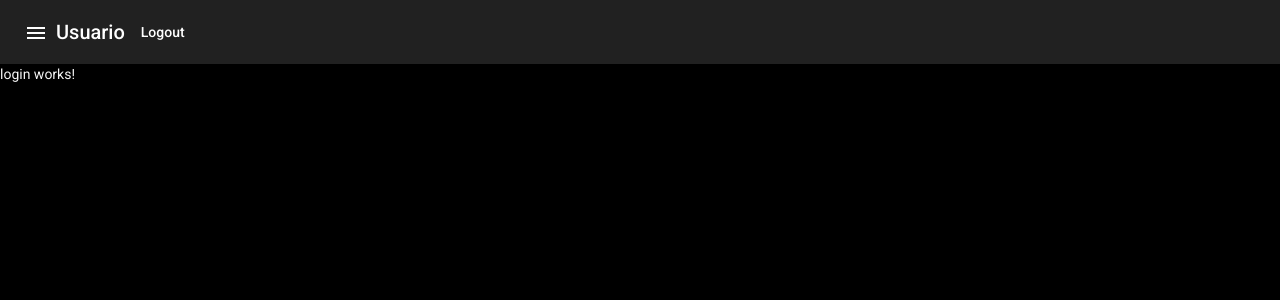
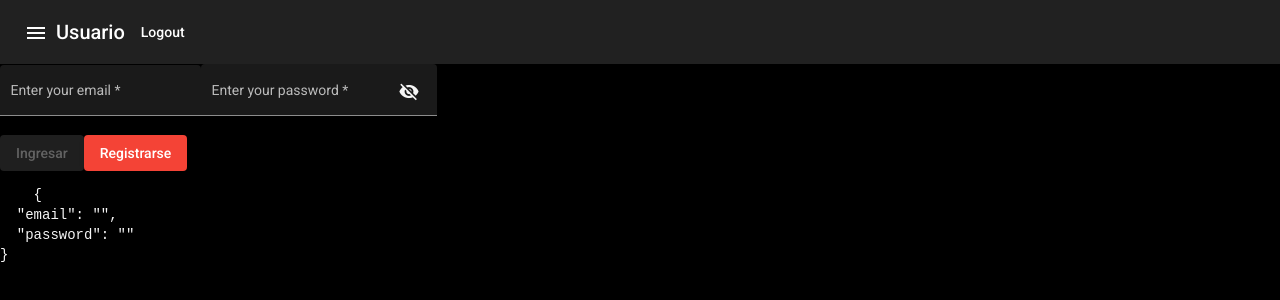
Before and after one commit to heberjbaez/evaluacion-tecnica-3, an Angular app: page /auth/login in a window 1280 px wide. Shown: the top 300 px of the page. Built offline with nearby package versions, Linux system fonts and the light colour scheme.

Commit message:
auth register/login implements

```diff
--- a/src/app/auth/pages/login/login.component.css
+++ b/src/app/auth/pages/login/login.component.css
@@ -0,0 +1,17 @@
+.form-login {
+    max-width: 400px;
+    height: 300px;
+}
+
+.example-right-align {
+    text-align: right;
+}
+
+input.example-right-align::-webkit-outer-spin-button,
+input.example-right-align::-webkit-inner-spin-button {
+    display: none;
+}
+
+input.example-right-align {
+    -moz-appearance: textfield;
+}
--- a/src/app/auth/pages/login/login.component.html
+++ b/src/app/auth/pages/login/login.component.html
@@ -1 +1,43 @@
-<p>login works!</p>
+<form [formGroup]="loginForm" (submit)="logIn()">
+  <div class="example-container">
+    <!-- Email -->
+    <mat-form-field appearance="fill">
+      <mat-label>Enter your email</mat-label>
+      <input
+        matInput
+        placeholder="pat@example.com"
+        formControlName="email"
+        required
+      />
+      <!-- <mat-error *ngIf="email.invalid">{{ getErrorMessage() }}</mat-error> -->
+    </mat-form-field>
+    <!-- Password -->
+    <mat-form-field appearance="fill">
+      <mat-label>Enter your password</mat-label>
+      <input
+        matInput
+        [type]="hide ? 'password' : 'text'"
+        formControlName="password"
+      />
+      <button
+        mat-icon-button
+        matSuffix
+        (click)="hide = !hide"
+        [attr.aria-label]="'Hide password'"
+        [attr.aria-pressed]="hide"
+      >
+        <mat-icon>{{ hide ? "visibility_off" : "visibility" }}</mat-icon>
+      </button>
+    </mat-form-field>
+  </div>
+  <button mat-raised-button color="primary" [disabled]="loginForm.invalid">
+    Ingresar
+  </button>
+  <button routerLink="/auth/register" mat-raised-button color="warn">
+    Registrarse
+  </button>
+</form>
+
+<pre>
+    {{ loginForm.value | json }}
+</pre>
--- a/src/app/auth/pages/login/login.component.ts
+++ b/src/app/auth/pages/login/login.component.ts
@@ -1,15 +1,35 @@
 import { Component, OnInit } from '@angular/core';
+import { FormControl, FormGroup, Validators } from '@angular/forms';
+import { Router } from '@angular/router';
+import { AuthService } from '../../services/auth.service';
 
 @Component({
   selector: 'app-login',
   templateUrl: './login.component.html',
-  styleUrls: ['./login.component.css']
+  styleUrls: ['./login.component.css'],
 })
 export class LoginComponent implements OnInit {
+  loginForm: FormGroup = new FormGroup({
+    email: new FormControl('', [Validators.required, Validators.email]),
+    password: new FormControl('', [Validators.required]),
+  });
 
-  constructor() { }
+  hide = true;
 
-  ngOnInit(): void {
+  constructor() {}
+
+  ngOnInit(): void {}
+
+  logIn(): void {
+    const credentials = this.loginForm.value;
+    console.log(credentials);
   }
 
+  // getErrorMessage() {
+  //   if (this.email.hasError('required')) {
+  //     return 'You must enter a value';
+  //   }
+
+  //   return this.email.hasError('email') ? 'Not a valid email' : '';
+  // }
 }
--- a/src/app/auth/pages/register/register.component.html
+++ b/src/app/auth/pages/register/register.component.html
@@ -1 +1,69 @@
-<p>register works!</p>
+<form [formGroup]="registerForm" (submit)="signUp()">
+  <div class="example-container">
+    <!-- Name -->
+    <mat-form-field appearance="fill">
+      <mat-label>Name</mat-label>
+      <input formControlName="name" matInput />
+    </mat-form-field>
+    <!-- UserName -->
+    <mat-form-field appearance="fill">
+      <mat-label>UserName</mat-label>
+      <input formControlName="username" matInput />
+    </mat-form-field>
+    <!-- Email -->
+    <mat-form-field appearance="fill">
+      <mat-label>Enter your email</mat-label>
+      <input
+        matInput
+        placeholder="pat@example.com"
+        formControlName="email"
+        required
+      />
+      <!-- <mat-error *ngIf="email.invalid">{{ getErrorMessage() }}</mat-error> -->
+    </mat-form-field>
+    <!-- Password -->
+    <mat-form-field appearance="fill">
+      <mat-label>Enter your password</mat-label>
+      <input
+        matInput
+        [type]="hide ? 'password' : 'text'"
+        formControlName="password"
+      />
+      <button
+        mat-icon-button
+        matSuffix
+        (click)="hide = !hide"
+        [attr.aria-label]="'Hide password'"
+        [attr.aria-pressed]="hide"
+      >
+        <mat-icon>{{ hide ? "visibility_off" : "visibility" }}</mat-icon>
+      </button>
+    </mat-form-field>
+    <!-- Repeat Pass -->
+    <mat-form-field appearance="fill">
+      <mat-label>Enter your password</mat-label>
+      <input
+        matInput
+        [type]="hide ? 'password' : 'text'"
+        formControlName="password"
+      />
+      <button
+        mat-icon-button
+        matSuffix
+        (click)="hide = !hide"
+        [attr.aria-label]="'Hide password'"
+        [attr.aria-pressed]="hide"
+      >
+        <mat-icon>{{ hide ? "visibility_off" : "visibility" }}</mat-icon>
+      </button>
+    </mat-form-field>
+  </div>
+  <button mat-raised-button color="primary" [disabled]="registerForm.invalid">
+    Registrarse
+  </button>
+</form>
+
+<pre>
+      {{ registerForm.value | json }}
+  </pre
+>
--- a/src/app/auth/pages/register/register.component.ts
+++ b/src/app/auth/pages/register/register.component.ts
@@ -1,15 +1,27 @@
 import { Component, OnInit } from '@angular/core';
+import { FormControl, FormGroup, Validators } from '@angular/forms';
 
 @Component({
   selector: 'app-register',
   templateUrl: './register.component.html',
-  styleUrls: ['./register.component.css']
+  styleUrls: ['./register.component.css'],
 })
 export class RegisterComponent implements OnInit {
+  registerForm: FormGroup = new FormGroup({
+    name: new FormControl('', [Validators.required]),
+    username: new FormControl('', [Validators.required]),
+    email: new FormControl('', [Validators.required, Validators.email]),
+    password: new FormControl('', [Validators.required]),
+  });
 
-  constructor() { }
+  hide = true;
 
-  ngOnInit(): void {
+  constructor() {}
+
+  ngOnInit(): void {}
+
+  signUp(): void {
+    const newUser = this.registerForm.value;
+    console.log(newUser);
   }
-
 }
```
Also changed, not shown: src/app/auth/auth.module.ts (+8 -2 lines).
